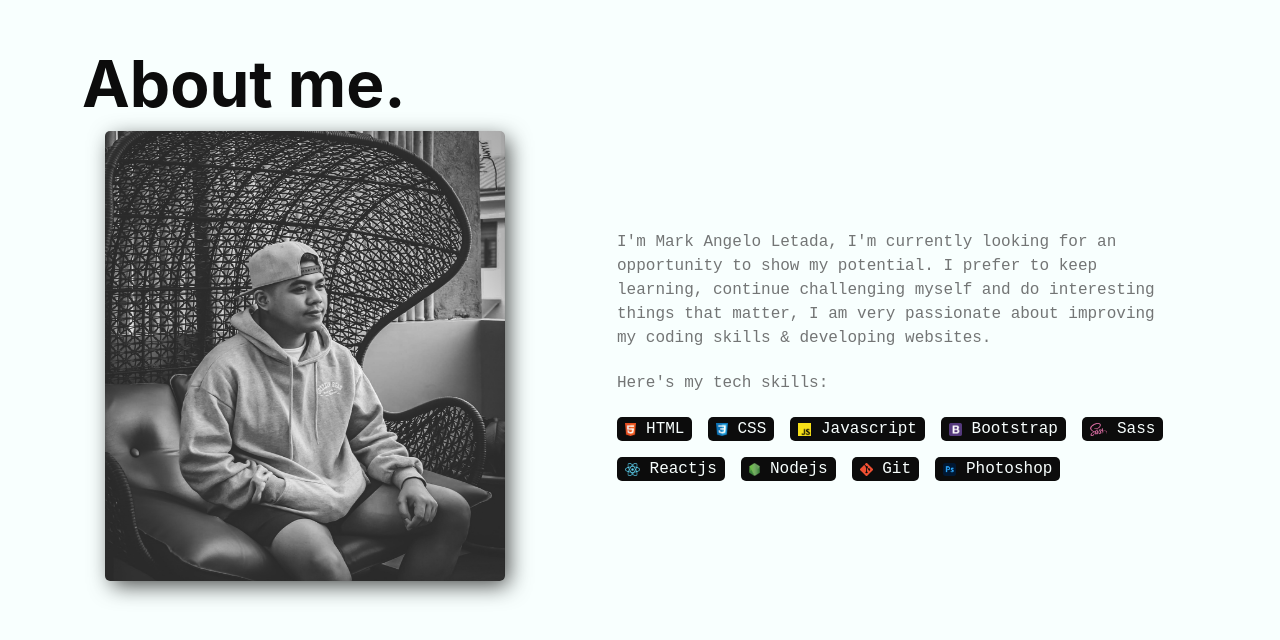
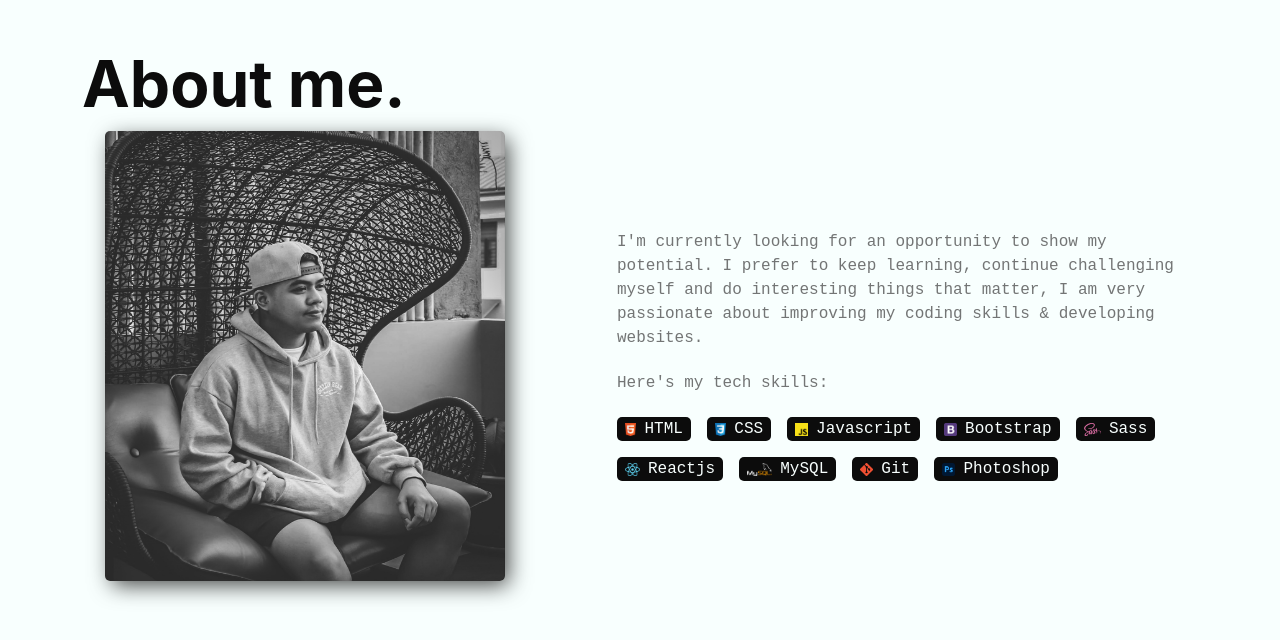
Before and after one commit to letadz/portfolio, a website: page index.html in a window 1280 px wide. Shown: the part 978-1618 px from the top of the page. Drawn offline with nearby package versions, Linux system fonts and the light colour scheme; a web font is replaced by a local one.

Commit message:
changed pic

```diff
--- a/index.html
+++ b/index.html
@@ -64,7 +64,7 @@
                 <div class="hero-text">
                     <p class="text-top">Hi, my name is</p>
                     <h1 class="text-middle">Mark Angelo</h1>
-                    <p class="text-bottom">Full-Stack Web Developer</p>
+                    <p class="text-bottom">Frontend Developer</p>
 
                     <!-- <p>I love build things for the website.</p> -->
                     <a href="https://drive.google.com/file/d/1PLmSK_-bJTaaUGsWotTx6YC2jjDdOuK-/view?usp=sharing" target="_blank" class="btn btn-resume" role="button">Resume
@@ -118,7 +118,7 @@
                     <img
                     draggable="false"
                     class="profile-pic"
-                    src="./assets/images/profile/profile.png"
+                    src="./assets/images/profile/2x2.JPG"
                     alt="Profile pic"
                     />
                 </div>
@@ -138,7 +138,7 @@
 
                         <div class="about-right">
                             <p class="about-description">
-                                I'm Mark Angelo Letada, I'm currently looking for an opportunity to show my potential. I prefer to keep learning,
+                                I'm currently looking for an opportunity to show my potential. I prefer to keep learning,
                                 continue challenging myself and do interesting things that matter,
                                 I am very passionate about improving my coding skills & developing websites.
                             </p>
@@ -147,47 +147,47 @@
                                 <h1 class="title">Here's my tech skills:</h1>
                             </div>
                             <div class="cards d-flex flex-wrap gap-3 align-items-center">
-                                <div class="px-2">
+                                <div class="d-flex align-items-center gap-2 px-2">
                                     <img src="./assets/images/tech-skills/html.png" class="card-img" alt="Html">
                                     <span>HTML</span>
                                 </div>
 
-                                <div class="px-2">
+                                <div class="d-flex align-items-center gap-2 px-2">
                                     <img src="./assets/images/tech-skills/css.png" class="card-img" alt="Css">
                                     <span>CSS</span>
                                 </div>
 
-                                <div class="px-2">
+                                <div class="d-flex align-items-center gap-2 px-2">
                                     <img src="./assets/images/tech-skills/javascript.png" class="card-img" alt="Javascript">
                                     <span>Javascript</span>
                                 </div>
 
-                                <div class="px-2">
+                                <div class="d-flex align-items-center gap-2 px-2">
                                     <img src="./assets/images/tech-skills/bootstrap.png" class="card-img" alt="Bootstrap">
                                     <span>Bootstrap</span>
                                 </div>
 
-                                <div class="px-2">
+                                <div class="d-flex align-items-center gap-2 px-2">
                                     <img src="./assets/images/tech-skills/sass.png" class="card-img" alt="Sass">
                                     <span>Sass</span>
                                 </div>
 
-                                <div class="px-2">
+                                <div class="d-flex align-items-center gap-2 px-2">
                                     <img src="./assets/images/tech-skills/react.png" class="card-img" alt="Reactjs">
                                     <span>Reactjs</span>
                                 </div>
 
-                                <div class="px-2">
-                                    <img src="./assets/images/tech-skills/nodejs.png" class="card-img" alt="Nodejs">
-                                    <span>Nodejs</span>
+                                <div class="d-flex align-items-center gap-2 px-2">
+                                    <img src="./assets/images/tech-skills/mySQL.png" class="card-img" alt="MySQL">
+                                    <span>MySQL</span>
                                 </div>
 
-                                <div class="px-2">
+                                <div class="d-flex align-items-center gap-2 px-2">
                                     <img src="./assets/images/tech-skills/git.png" class="card-img" alt="Git">
                                     <span>Git</span>
                                 </div>
 
-                                <div class="px-2">
+                                <div class="d-flex align-items-center gap-2 px-2">
                                     <img src="./assets/images/tech-skills/photoshop.png" class="card-img" alt="Photoshop">
                                     <span>Photoshop</span>
                                 </div>
--- /dev/null
+++ b/scss/components/_animations.scss
@@ -0,0 +1 @@
+// Arrow Icon
```
Also changed, not shown: scss/sections/_breakpoints.scss (added, +47 -0 lines), assets/css/js/index.js (added), assets/images/profile/programmer.png (deleted), assets/images/tech-skills/mySQL.png (added).
